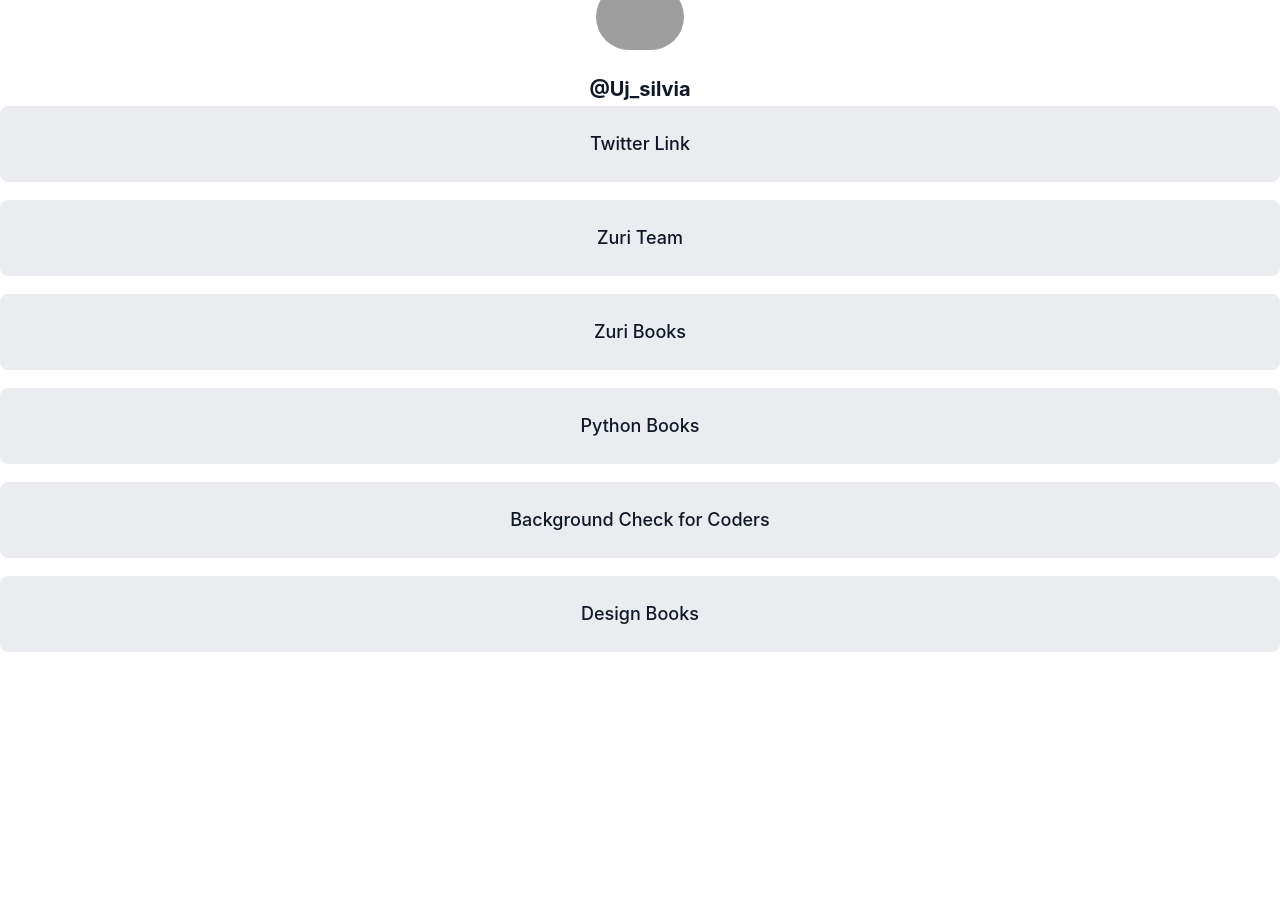
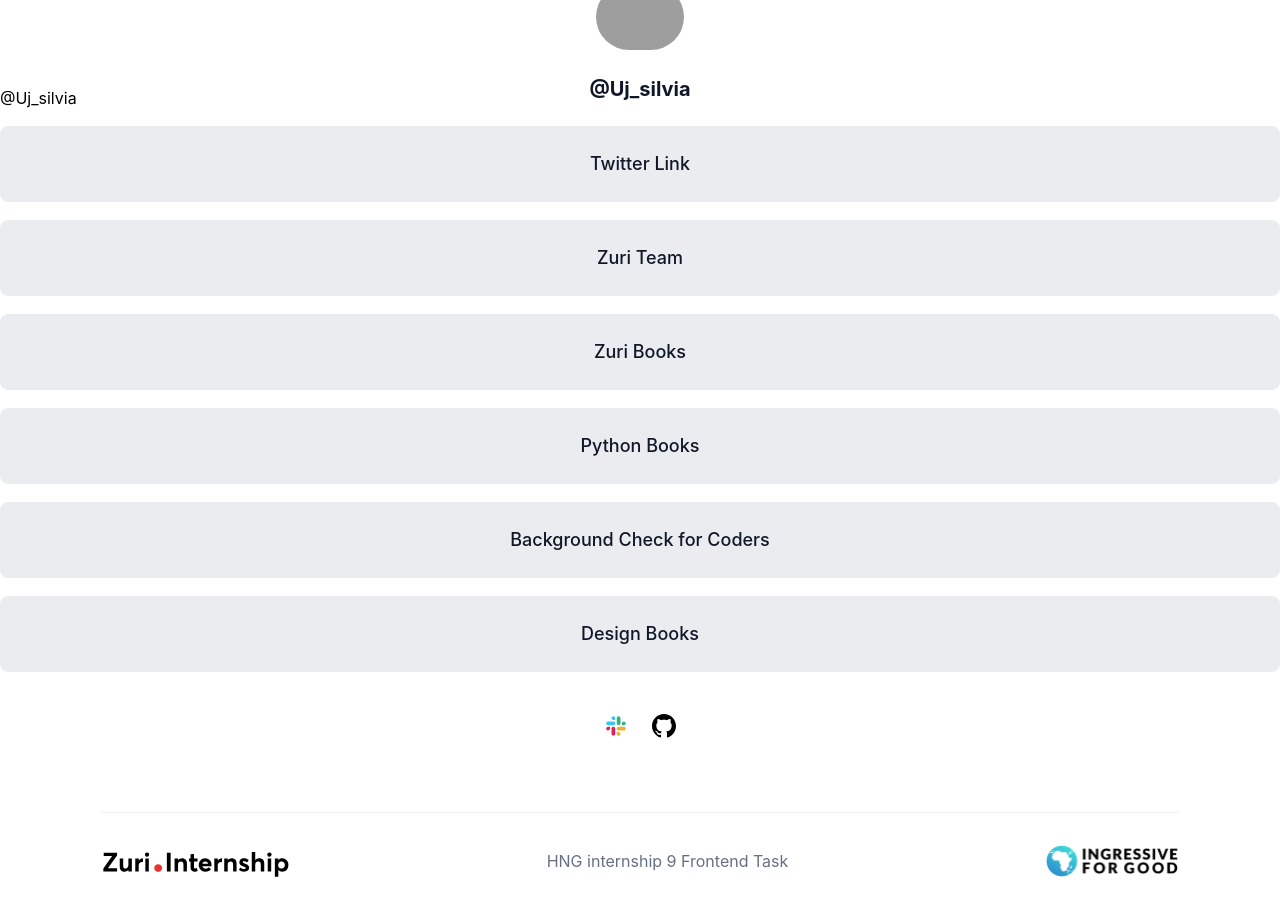
Before and after one commit to Ujsilvia/LinkTreeProject, a React (Create React App) app: page / in a window 1280 px wide. Shown: the top 916 px of the page. Before the commit the page ends 800 px from the top, so only its background shows below. Built offline with nearby package versions, Linux system fonts and the light colour scheme; grey boxes are pictures that could not be loaded; the HTML template or start-up script is replaced by a standard one.

Commit message:
social and footer added

```diff
--- a/src/App.js
+++ b/src/App.js
@@ -2,6 +2,8 @@ import React from 'react'
 import './App.css';
 import Profile from './components/Profile';
 import Links from './components/Links';
+import Social from './components/Social';
+import Footer from './components/Footer';
 
 
 function App() {
@@ -9,6 +11,8 @@ function App() {
     <div>
      <Profile/>
      <Links/>
+     <Social/>
+     <Footer/>
     </div>
   );
 }
--- /dev/null
+++ b/src/components/Footer.js
@@ -0,0 +1,18 @@
+import React from 'react'
+import logo from '../images/I4G.svg';
+import zuri from '../images/Zuri_Logo.svg';
+import { FooterStyle, FooterTextStyle, FooterWrapperStyle } from './FooterStyle';
+
+function Footer() {
+  return (
+    <FooterWrapperStyle>
+    <FooterStyle>
+       <img src={zuri} alt="Zuri_logo"  />
+       <FooterTextStyle>HNG internship 9 Frontend Task</FooterTextStyle>
+       <img src={logo} alt="I4G"  />
+    </FooterStyle>
+    </FooterWrapperStyle>
+  )
+}
+
+export default Footer
--- /dev/null
+++ b/src/components/FooterStyle.js
@@ -0,0 +1,33 @@
+import styled from "styled-components";
+
+export const FooterStyle = styled.div`
+box-sizing: border-box;
+    /* Auto layout */
+    display: flex;
+    flex-direction: row;
+    justify-content: space-between;
+    align-items: center;
+    padding: 32px 0px 0px;
+    gap: 32px;
+    width: 100%;
+    height: 64px;
+    /* Gray/200 */
+    border-top: 1px solid #EAECF0;
+    @media only screen and (max-width: 600px){
+        display: none;
+    }
+`
+export const FooterTextStyle = styled.div`
+    font-style: normal;
+    font-weight: 400;
+    font-size: 16px;
+    line-height: 24px;
+    /* identical to box height, or 150% */
+    text-align: center;
+    /* Gray/500 */
+    color: #667085;
+`
+
+export const FooterWrapperStyle = styled.div`
+padding:50px 8%;
+`
--- a/src/components/Profile.js
+++ b/src/components/Profile.js
@@ -1,16 +1,18 @@
 import React from 'react'
 
 import uju from '../images/uju.jpeg'
-import { ProfileStyle, ProfileTextStyle } from './ProfileStyle'
+import { ProfileStyle, ProfileTextStyle, SlackStyle } from './ProfileStyle.js'
 
 function Profile() {
   return (
-
+    <div>
     <ProfileStyle>
         <img src={uju} alt="myPics" id='profile__img' />
         <ProfileTextStyle id = 'twitter'>@Uj_silvia</ProfileTextStyle>
     </ProfileStyle>
+    <SlackStyle id='slack'>@Uj_silvia</SlackStyle>
 
+    </div>
   )
 }
 
--- a/src/components/ProfileStyle.js
+++ b/src/components/ProfileStyle.js
@@ -26,10 +26,14 @@ export const ProfileTextStyle = styled.div`
         font-weight: 700;
         font-size: 20px;
         line-height: 30px;
-
         text-align: center;
 
         /* Gray/900 */
 
         color: #101828;
 `
+
+export const SlackStyle = styled.p`
+display: inline;
+
+`
--- /dev/null
+++ b/src/components/Social.js
@@ -0,0 +1,16 @@
+import React from 'react'
+
+import { SocialStyle } from './SocialStyle'
+import social from '../images/Social-icon.svg'
+import slack from '../images/slack.svg'
+
+function Social() {
+  return (
+    <SocialStyle>
+      <img src={slack} alt="slack"/>
+      <img src={social} alt="social"/>
+    </SocialStyle>
+  )
+}
+
+export default Social
--- /dev/null
+++ b/src/components/SocialStyle.js
@@ -0,0 +1,16 @@
+import styled from "styled-components";
+
+export const SocialStyle = styled.div`
+    display: flex;
+    flex-direction: row;
+    justify-content: center;
+    align-items: center;
+    padding: 24px 0px;
+    gap: 24px;
+    width: 100%;
+    height: 24px;
+
+    @media only screen and (max-width: 600px){
+        display: none;
+}
+`
```
Also changed, not shown: src/images/Social-icon.svg (renamed from src/images/Social icon.svg).
